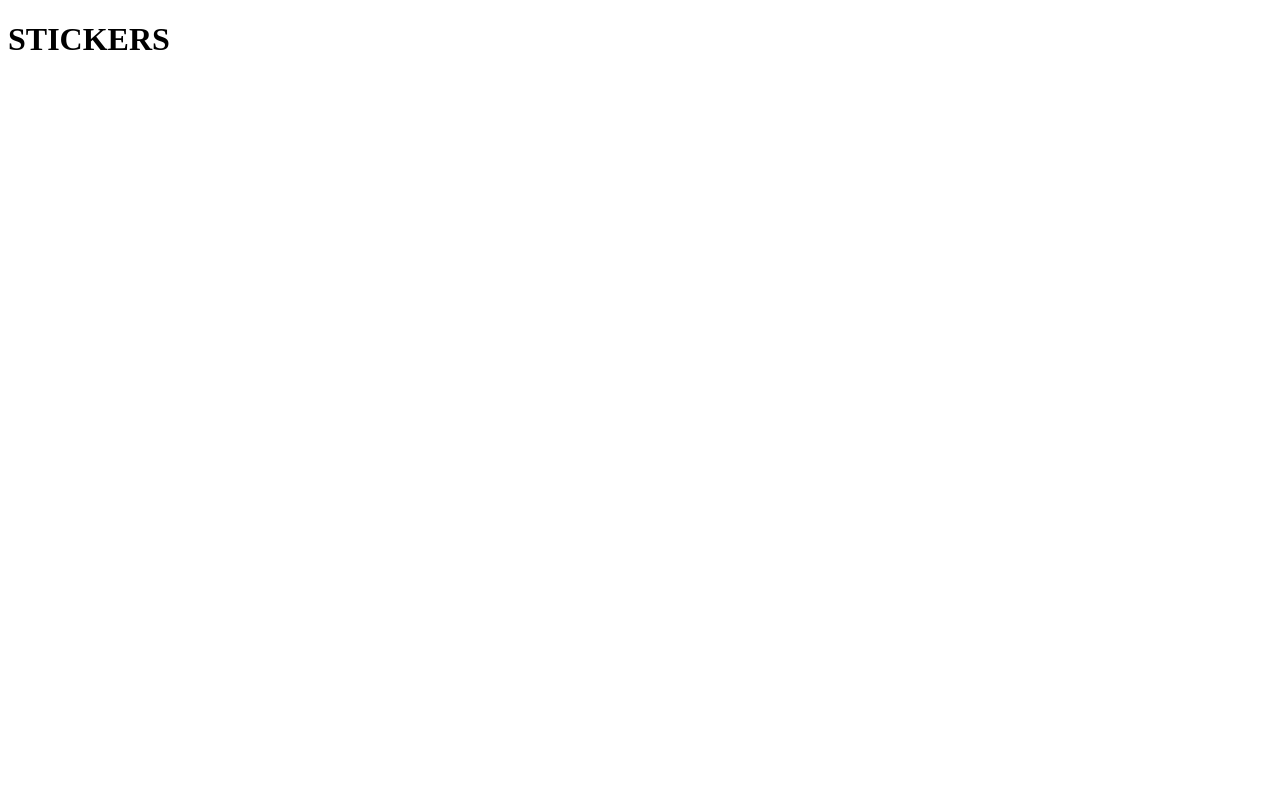
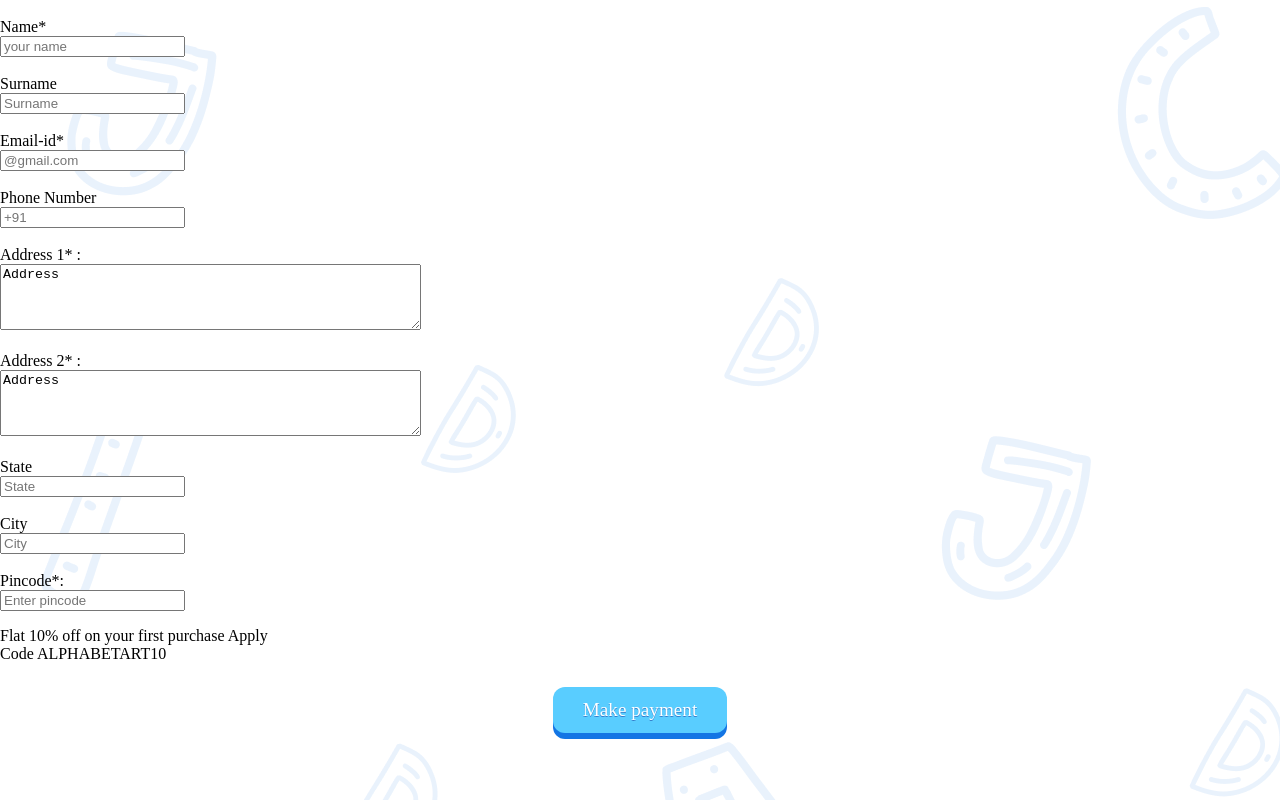
Before and after one commit to yshivi/Alphabet-Art, a plain HTML site: page stickers/index.html in a window 1280 px wide. Drawn offline with Linux system fonts and the light colour scheme; files that its build step writes are made by us from their sources; files whose address does not match are found by name; a web font is replaced by a local one.

Commit message:
create form of sticker page

```diff
--- a/stickers/index.html
+++ b/stickers/index.html
@@ -4,9 +4,54 @@
     <meta charset="UTF-8">
     <meta name="viewport" content="width=device-width, initial-scale=1.0">
     <title>sticker</title>
+    <link rel="stylesheet" href="style.css">
 </head>
 <body>
-    <H1>STICKERS</H1>
+    <header id="header">
+        <script async src="../header.js"></script>
+    </header>
+    <div class="product-photo"></div>
+    <form class="form">
+        <br>
+        <label for="Name">Name*</label><br>
+        <input type="text" id="Name" placeholder="your name" required /><br>
+        <br>
+        <label for="Surname">Surname</label><br>
+        <input type=" text" id="Surname" placeholder="Surname" required /><br>
+        <br>
+        <label for="Email-id">Email-id*</label><br>
+        <input type="email" id="Email-id" placeholder="@gmail.com" required /><br>
+        <br>
+        <label for="Phone number">Phone Number</label><br>
+        <input type="number" id="number" placeholder="+91" /><br>
+        <br>
+        <label for="Address"> Address 1* :</label><br>
+        <textarea id="Address" rows="4" cols="50" required>Address</textarea><br>
+        <br>
+        <label for="Address"> Address 2* :</label><br>
+        <textarea id="Address" rows="4" cols="50" required>Address</textarea><br>
+        <br>
+        <label for="State">State</label><br>
+        <input type="state" id="state" placeholder="State"><br>
+        <br>
+        <label for="City">City</label><br>
+        <input type="city" id="city" placeholder="City"><br>
+        <br>
+        <label for="pincode">Pincode*:</label><br>
+        <input type="number" id="pincode" placeholder="Enter pincode" />
+        <br>
 
+        <p>Flat 10% off on your first purchase Apply <br> Code ALPHABETART10</p>
+
+        <div class="call-to-action">
+            <button class="pushable">
+                <span class="front">Make payment</span>
+            </button>
+        </div>
+
+    </form>
+    <footer id="footer">
+        <script async src="../footer.js"></script>
+    </footer>
 </body>
 </html>
```
